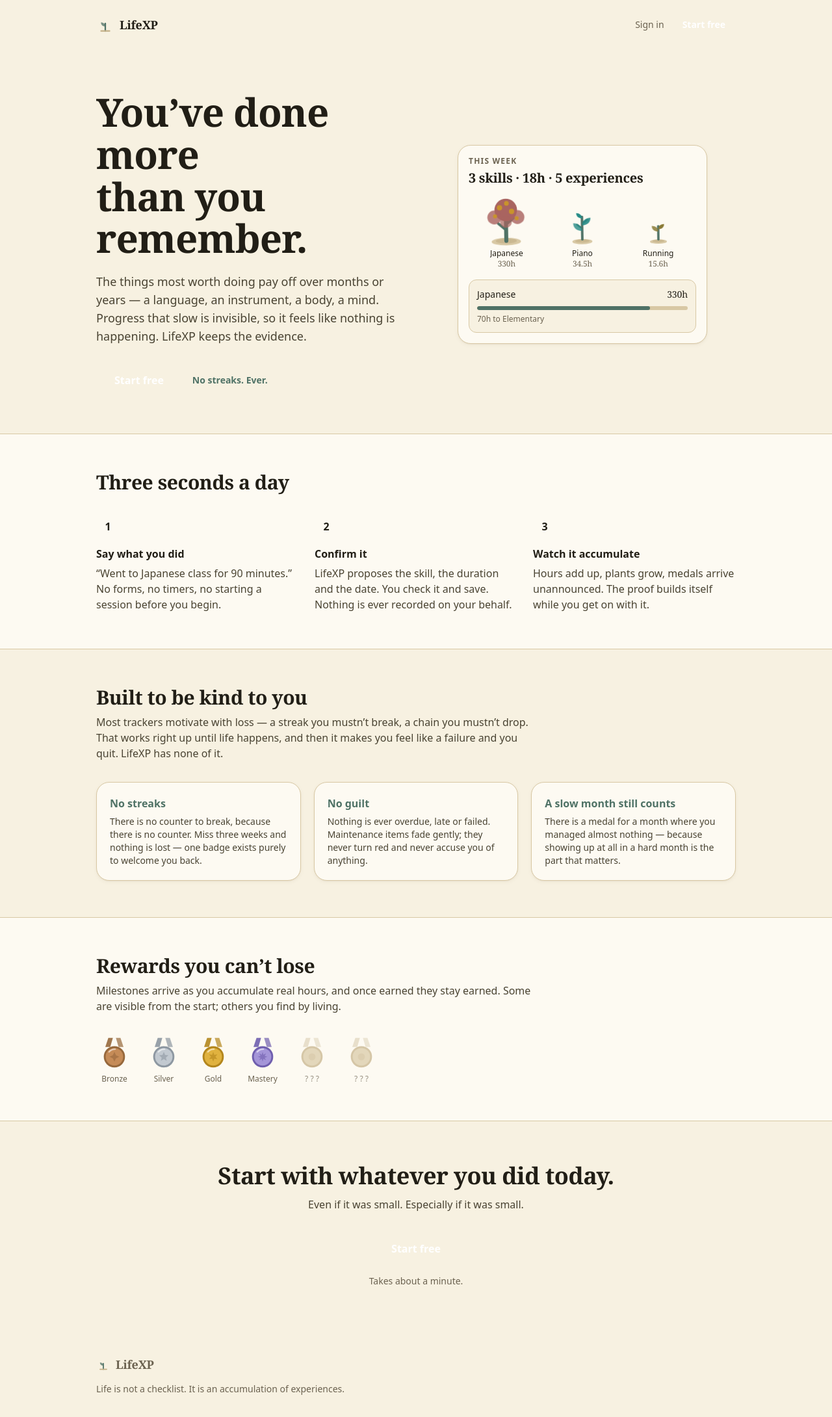
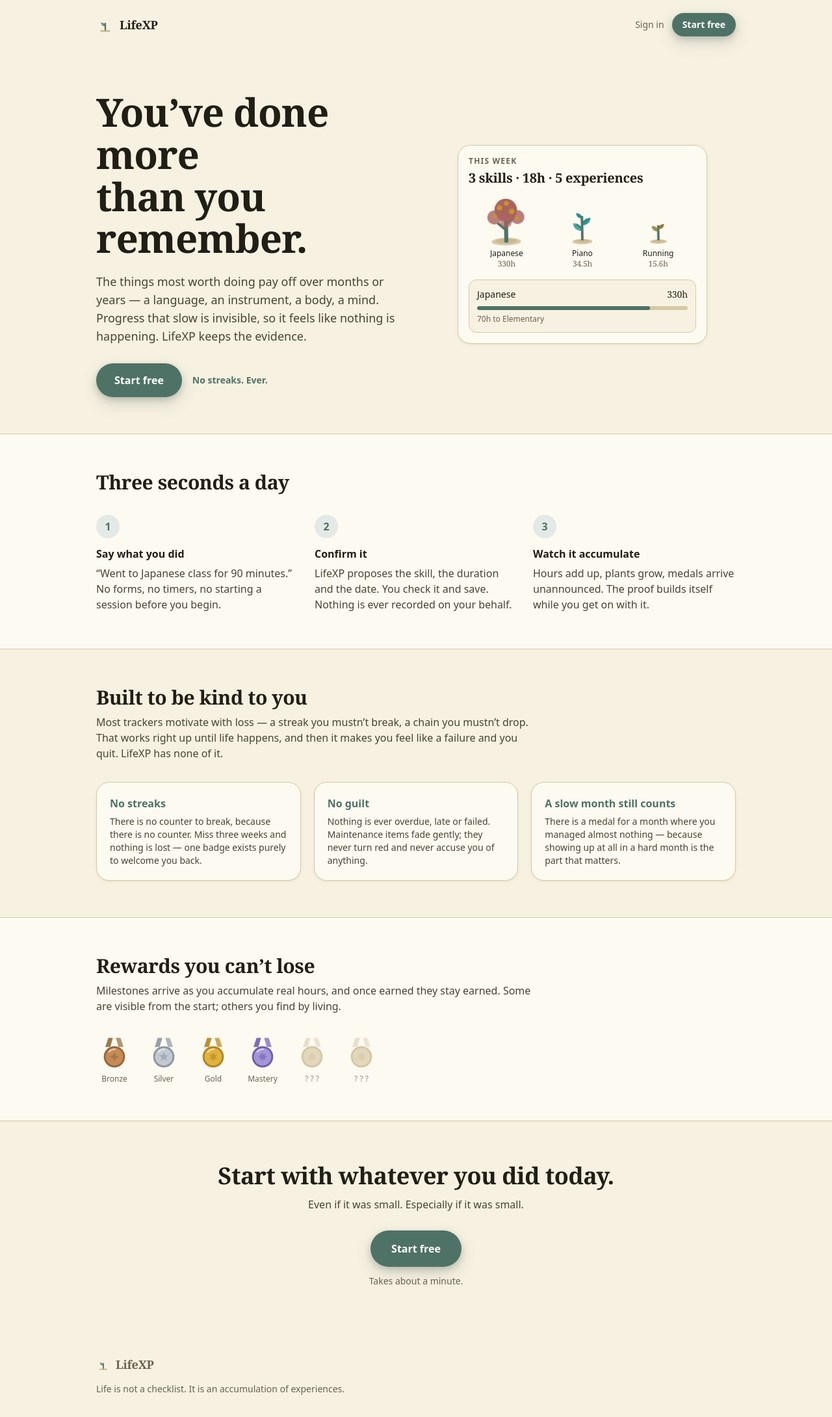
Before and after one commit to jonathan-simpson-it/lifexp, a Next.js app: page / in a window 1280 px wide. Shown: the top 2180 px of the page at 65% size. Built offline with nearby package versions, Linux system fonts and the light colour scheme; no server answers.

Commit message:
Repaint the landing page in sage

```diff
--- a/src/app/page.tsx
+++ b/src/app/page.tsx
@@ -37,7 +37,7 @@
           </Link>
           <Link
             href="/signin"
-            className="tappable rounded-full bg-action-deep px-4 py-2 text-sm font-semibold text-white shadow-action"
+            className="tappable rounded-full bg-accent-deep px-4 py-2 text-sm font-semibold text-white shadow-accent"
           >
             Start free
           </Link>
@@ -79,7 +79,7 @@
         <div className="mt-7 flex flex-wrap items-center gap-4">
           <Link
             href="/signin"
-            className="tappable rounded-full bg-action-deep px-7 py-3.5 text-base font-semibold text-white shadow-action"
+            className="tappable rounded-full bg-accent-deep px-7 py-3.5 text-base font-semibold text-white shadow-accent"
           >
             Start free
           </Link>
@@ -172,7 +172,7 @@
         <ol className="mt-8 grid gap-6 md:grid-cols-3">
           {steps.map((step, i) => (
             <li key={step.title}>
-              <span className="flex size-9 items-center justify-center rounded-full bg-action-soft font-semibold text-action-deep">
+              <span className="flex size-9 items-center justify-center rounded-full bg-accent-soft font-semibold text-accent-deep">
                 {i + 1}
               </span>
               <h3 className="mt-3 font-semibold">{step.title}</h3>
@@ -269,7 +269,7 @@
       </p>
       <Link
         href="/signin"
-        className="tappable mt-7 inline-block rounded-full bg-action-deep px-8 py-4 text-base font-semibold text-white shadow-action"
+        className="tappable mt-7 inline-block rounded-full bg-accent-deep px-8 py-4 text-base font-semibold text-white shadow-accent"
       >
         Start free
       </Link>
```
